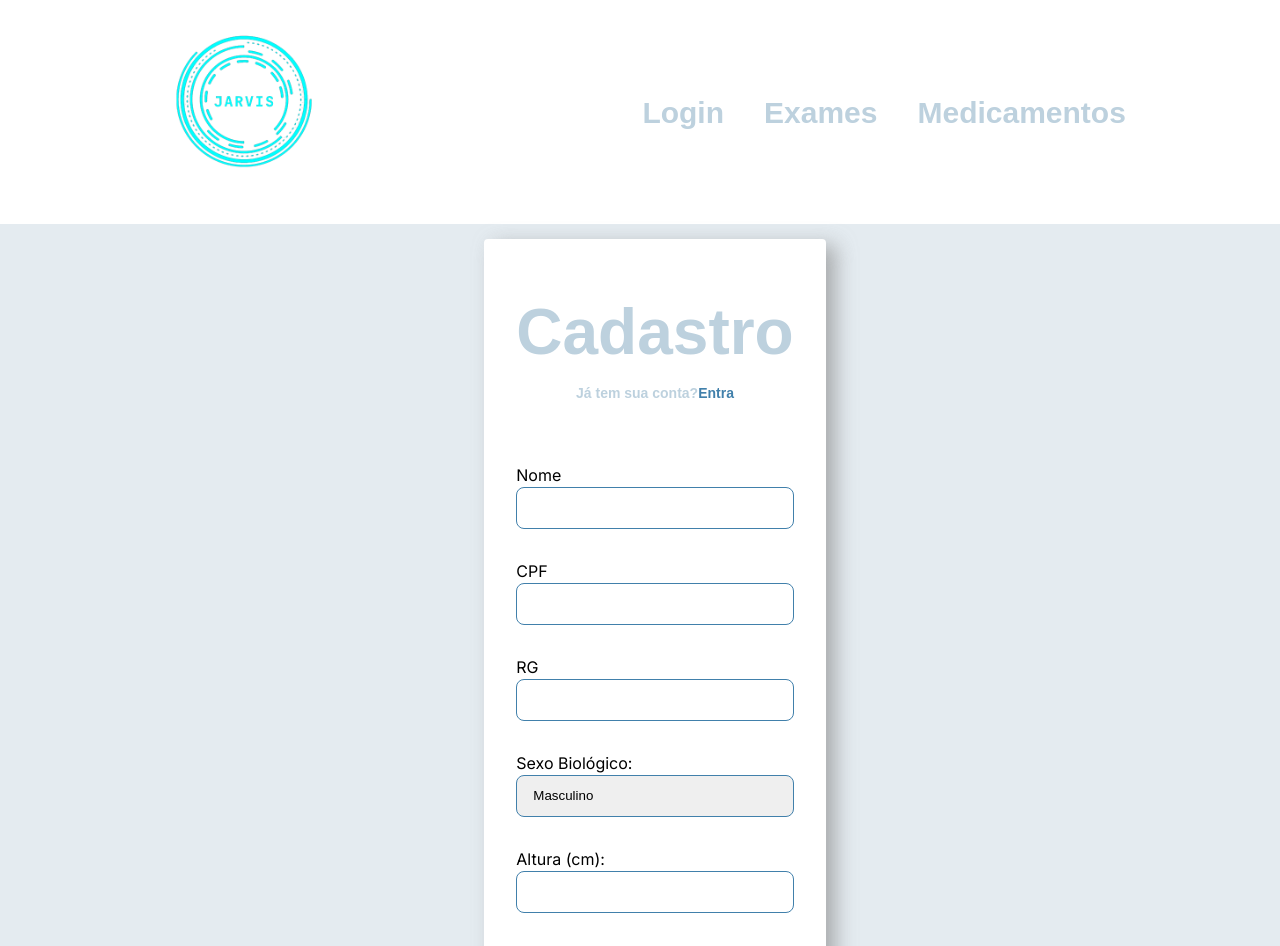
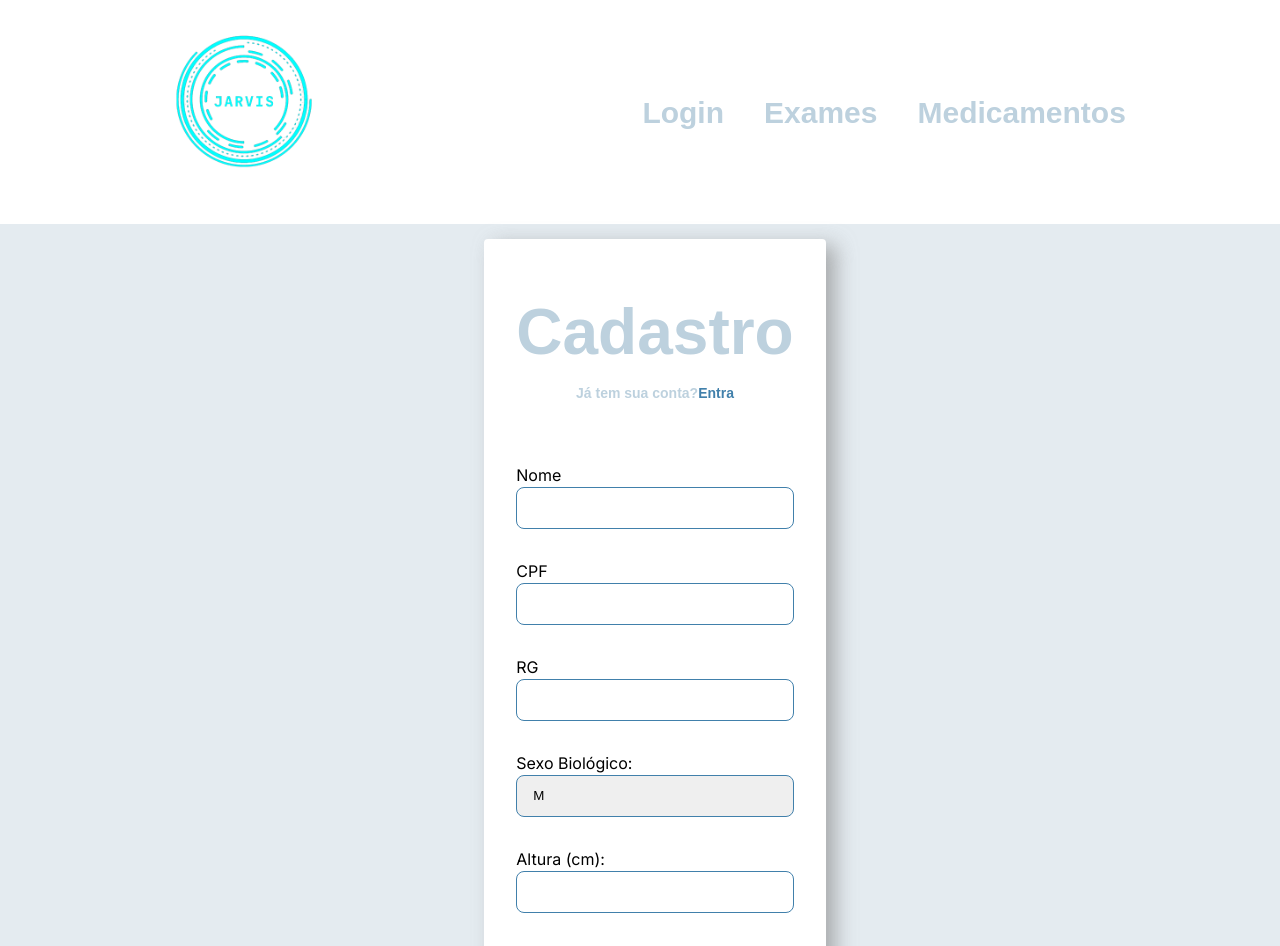
Before and after one commit to Edurb23/Jarvis, a Next.js app: page /cadastro in a window 1280 px wide. Shown: the top 946 px of the page. Built offline with nearby package versions, Linux system fonts and the light colour scheme.

Commit message:
CRIANDO O DELETE E O POST

```diff
--- a/src/app/cadastro/page.jsx
+++ b/src/app/cadastro/page.jsx
@@ -1,8 +1,82 @@
+"use client";
 import React from 'react'
 import Link from 'next/link'
 import './cadastro.scss'
+import { useState, useEffect } from 'react'
+import { useRouter } from "next/navigation";
 
 export default function Cadastro() {
+
+  const router = useRouter();
+
+  const [msgstatus, setMsgStatus] = useState("");
+
+  const [paciente, setPaciente] = useState({
+    "nm_paciente": "",
+    "nr_cpf": "",
+    "nr_rg": "",
+    "fl_sexo_biologico": "",
+    "nr_altura": "",
+    "nr_peso": "",
+    "dt_data_nascimento": "",
+
+  })
+
+  useEffect(() => {
+    if (msgstatus)
+      alert(msgstatus)
+  }, [msgstatus])
+
+  const handleChange = (e) => {
+    const { name, value } = e.target;
+    setPaciente({ ...paciente, [name]: value })
+  }
+
+  const handleSubmit = async (e) => {
+    e.preventDefault();
+    try {
+
+      const response = await fetch("http://localhost:8080/api/paciente", {
+        method: "POST",
+        headers: {
+          "Content-Type": "application/json"
+        },
+        body: JSON.stringify(paciente)
+      });
+
+      if (response.ok) {
+        const paciente = await response.json();
+
+        if (paciente) {
+          setMsgStatus("Cadastro Realizado com Sucesso!");
+          setTimeout(() => {
+            setMsgStatus("");
+            router.push(`/conta/${params.id}`);
+          }, 5000);
+        } else {
+          console.error("Erro ao analisar resposta JSON:", error);
+          setMsgStatus("Ocorreu um erro!");
+          setTimeout(() => {
+            setMsgStatus("");
+            setPaciente({
+              "nm_paciente": "",
+              "nr_cpf": "",
+              "nr_rg": "",
+              "fl_sexo_biologico": "",
+              "nr_altura": "",
+              "nr_peso": "",
+              "dt_data_nascimento": "",
+            });
+          }, 5000);
+        }
+      }
+    } catch (error) {
+      console.error("Erro ao analisar resposta JSON:", error);
+    }
+  }
+
+
+
   return (
     <div className='fundo-cadastro'>
       <div className='caixa-cadastro' >
@@ -13,45 +87,45 @@ export default function Cadastro() {
             <p className='subtitulo-cadastro'>Já tem sua conta?<Link className='link-cadastro' href="/login" >Entra</Link></p>
 
           </div>
-          <form>
+          <form onSubmit={handleSubmit}>
             <div className='nome'>
               <label for="idNome">Nome</label>
-              <input type="text" name='nome' id='idNome' required />
+              <input type="text" name='nome' id='idNome' required value={paciente.nm_paciente} onChange={handleChange} />
             </div>
             <div className='cpf'>
               <label for="idCpf">CPF</label>
-              <input type="text" id="cpf" name="idCpf" required />
+              <input type="text" id="cpf" name="idCpf" required  value={paciente.nr_cpf} onChange={handleChange}/>
             </div>
             <div className='rg'>
               <label for="idRg">RG</label>
-              <input type="text" id="rg" name="idRg" required />
+              <input type="text" id="rg" name="idRg" required  value={paciente.nr_rg} onChange={handleChange} />
             </div>
             <div className='sexoBiologico'>
               <label for="sexoBiologicoID">Sexo Biológico:</label>
-              <select id="sexoBiologico" name="sexoBiologicoID" required>
-                <option value="masculino">Masculino</option>
-                <option value="feminino">Feminino</option>
-                <option value="outro">Outro</option>
+              <select id="sexoBiologico" name="sexoBiologicoID" required value={paciente.fl_sexo_biologico} onChange={handleChange}>
+                <option value="masculino">M</option>
+                <option value="feminino">F</option>
+                <option value="outro">I</option>
               </select>
             </div>
             <div className='altura'>
               <label for="alturaID">Altura (cm):</label>
-              <input type="number" id="altura" name="alturaId" required />
+              <input type="number" id="altura" name="alturaId" required  value={paciente.nr_altura} onChange={handleChange}/>
             </div>
             <div className='peso'>
               <label for="pesoID">Peso (kg):</label>
-              <input type="number" id="peso" name="peso" required />
+              <input type="number" id="peso" name="peso" required value={paciente.nr_rg} onChange={handleChange} />
             </div>
 
 
-            <div className='email'>
+            {/* <div className='email'>
               <label for="idEmail">Endereço de email</label>
               <input type="email" name='email' id='idEmail' required />
             </div>
             <div className='senha'>
               <label for="idSenha">Senha</label>
               <input type="password" name='senha' id='idSenha' required />
-            </div>
+            </div> */}
             <button className='botaoLogin'>CADASTRAR</button>
           </form>
         </div>
```
